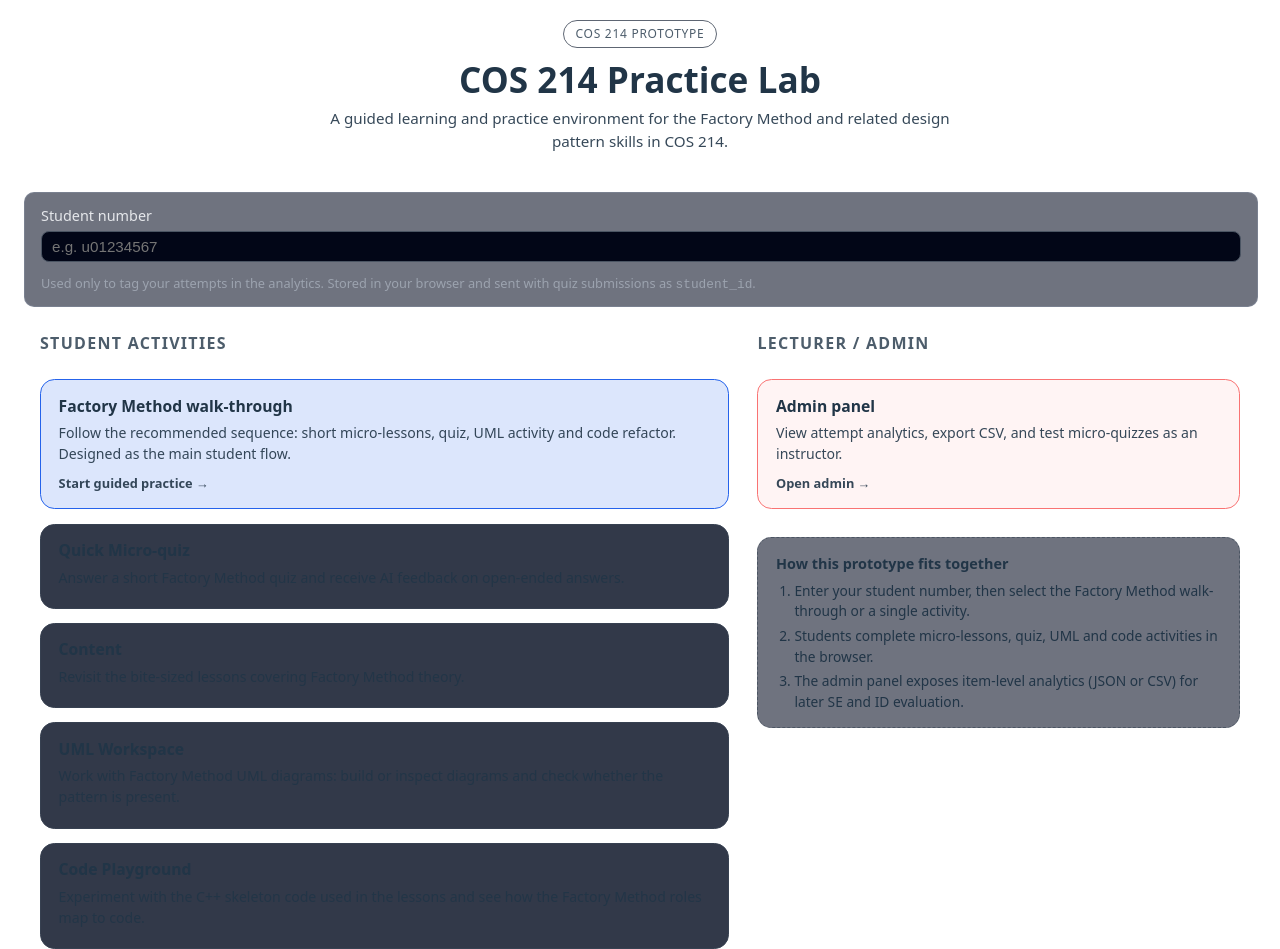
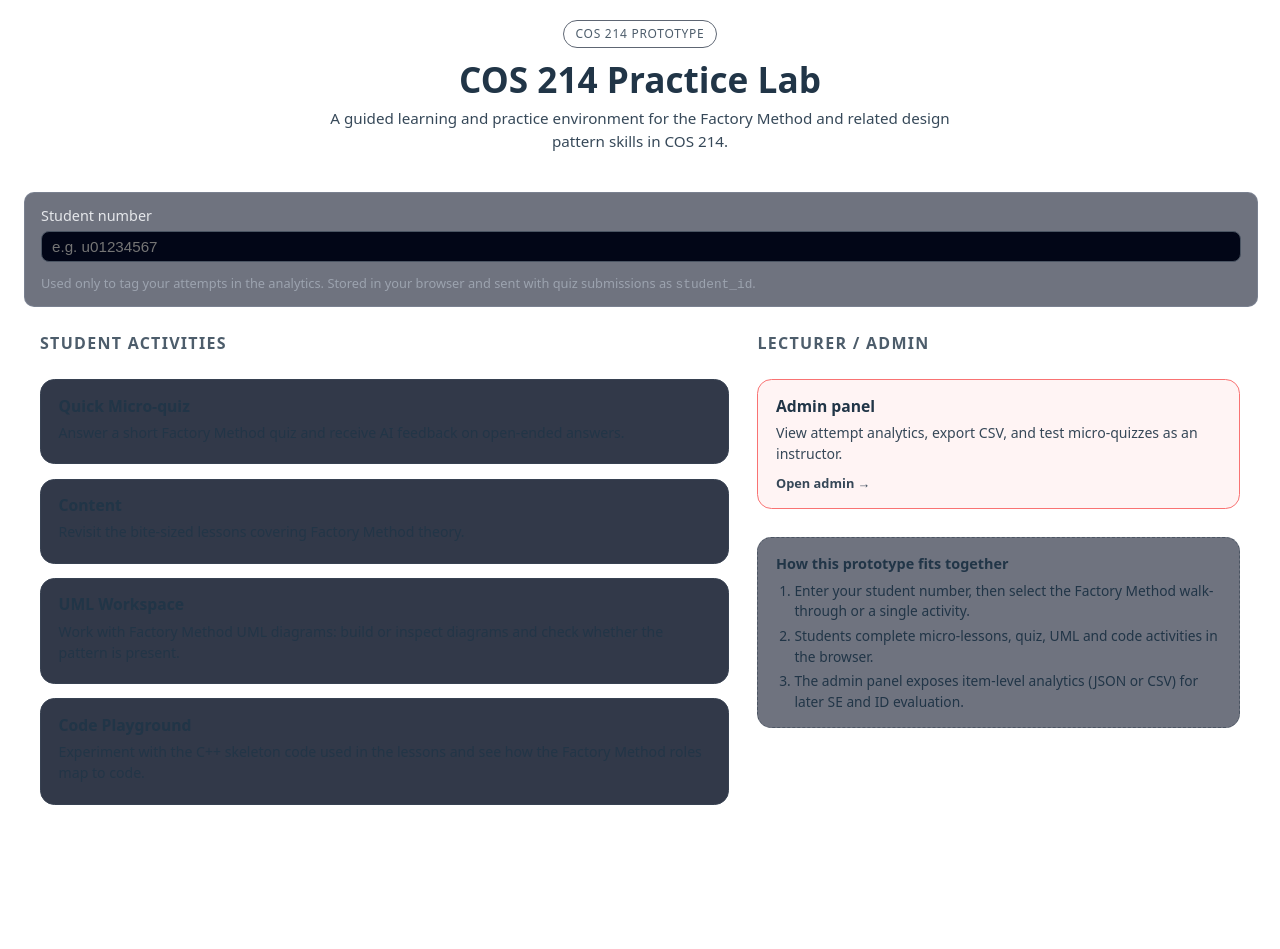
Before and after one commit to ChuufMaster/COS750-project, a React (Vite) app in the folder src/frontend/: page / in a window 1280 px wide. After the commit the page ends 805 px from the top, so only its background shows below. Built offline with nearby package versions, Linux system fonts and the light colour scheme; no server answers.

Commit message:
James@main: removed unused nav card

```diff
--- a/src/frontend/src/pages/Home/Home.tsx
+++ b/src/frontend/src/pages/Home/Home.tsx
@@ -63,14 +63,14 @@ const Home: React.FC = () => {
           <h2 className="home-section-title">Student activities</h2>
 
           <div className="home-card-list">
-            <Link to="/factorymethod" className="home-card home-card--primary">
+            {/* <Link to="/factorymethod" className="home-card home-card--primary">
               <h3 className="home-card-title">Factory Method walk-through</h3>
               <p className="home-card-text">
                 Follow the recommended sequence: short micro-lessons, quiz, UML
                 activity and code refactor. Designed as the main student flow.
               </p>
               <span className="home-card-cta">Start guided practice →</span>
-            </Link>
+            </Link> */}
 
             <Link to="/quiz" className="home-card">
               <h3 className="home-card-title">Quick Micro-quiz</h3>
```
